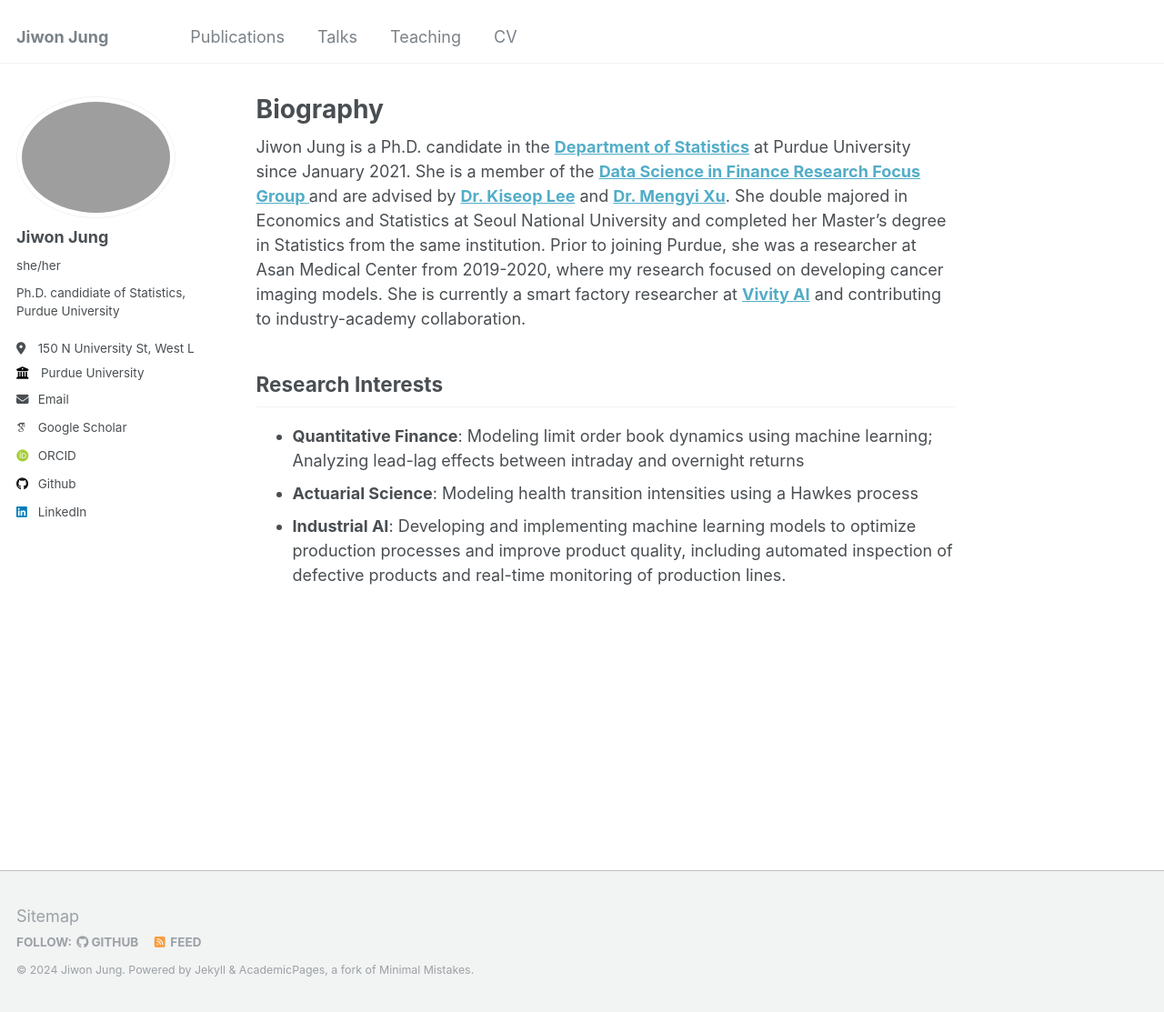
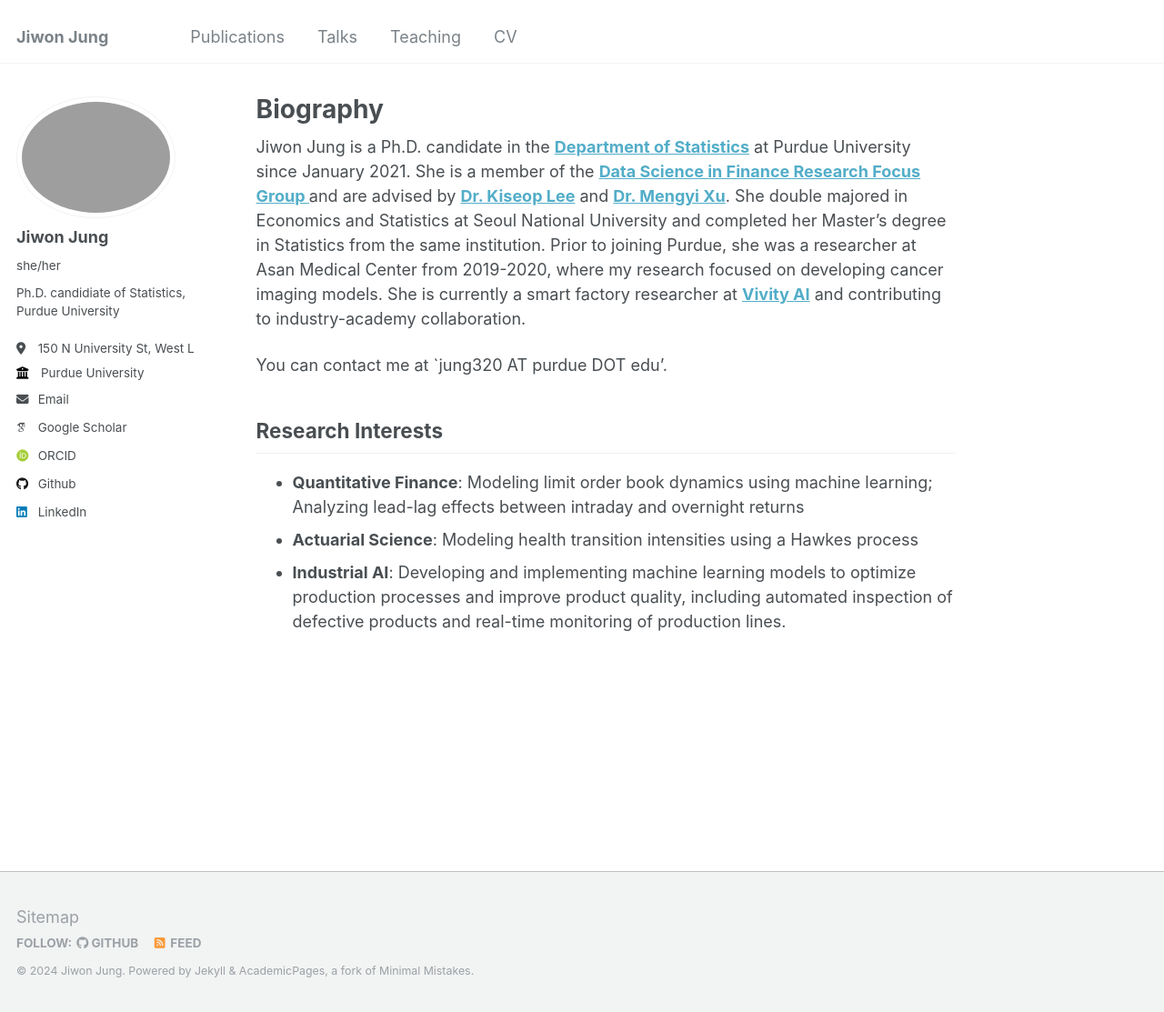
Before and after one commit to jiwon-jung/jiwon-jung.github.io, a Jekyll site: the page built from _pages/about.md, in a window 1280 px wide and 1113 px high. Shown: the whole window at 91% size. Built offline with Jekyll 4.4.1, drawn with Linux system fonts in a browser that asks for light colours; some web fonts are replaced.

Commit message:
Update about.md

```diff
--- a/_pages/about.md
+++ b/_pages/about.md
@@ -10,6 +10,8 @@ redirect_from:
 Jiwon Jung is a Ph.D. candidate in the <a href="https://www.stat.purdue.edu/" target="_blank"> <b>Department of Statistics</b></a> at Purdue University since January 2021. She is a member of the <a href="https://sites.google.com/view/purdue-dsfi/home" target="_blank"> <b>Data Science in Finance Research Focus Group </b></a> and are advised by <a href="https://www.stat.purdue.edu/~kiseop/" target="_blank"><b>Dr. Kiseop Lee</b></a> and <a href="https://sites.google.com/view/mxu/home?_ga=2.50296166.1710331856.1676529185-1031281822.1663908437" target="_blank"><b> Dr. Mengyi Xu</b></a>.
       She double majored in Economics and Statistics at Seoul National University and completed her Master's degree in Statistics from the same institution. Prior to joining Purdue, she was a researcher at Asan Medical Center from 2019-2020, where my research focused on developing cancer imaging models. She is currently a smart factory researcher at <a href=" https://vivity.ai/" target="_blank"><b>Vivity AI</b></a> and contributing to industry-academy collaboration.
 
+  You can contact me at `jung320 AT purdue DOT edu'.
+
 Research Interests
 ------
 * <b>Quantitative Finance</b>: Modeling limit order book dynamics using machine learning; Analyzing lead-lag effects between intraday and overnight returns
```
